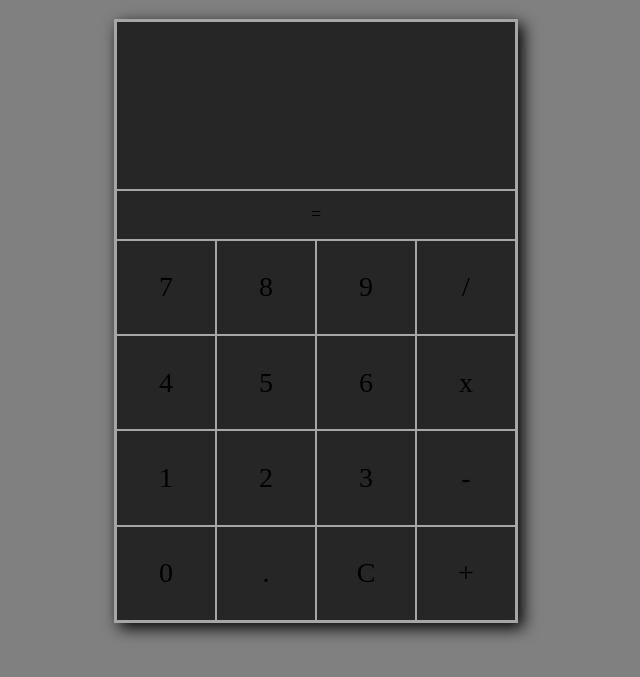
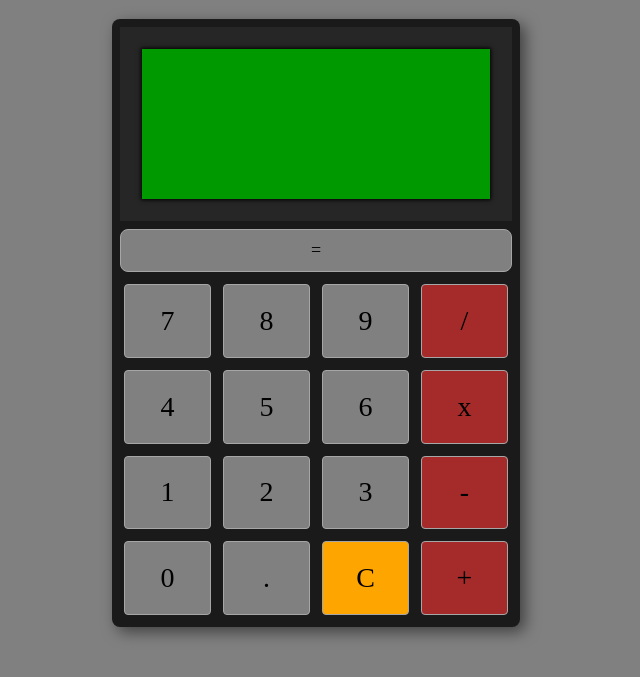
Before and after one commit to FeralTurtle/TOP_Calculator, a plain HTML site: page index.html in a window 1280 px wide. Shown: the part 69-746 px from the top of the page, without its empty margins (324-964 px from the left). Drawn offline with Linux system fonts and the light colour scheme.

Commit message:
CSS polish

```diff
--- a/index.html
+++ b/index.html
@@ -10,7 +10,9 @@
 <body>
     <h1>Simple calculator</h1>
     <div class="calculator">
-        <div class="display"></div>
+        <div class="display-container">
+            <div class="display"></div>
+        </div>
         <div class="equals">=</div>
         <div class="nums"></div>
     </div>
--- a/script.js
+++ b/script.js
@@ -126,6 +126,20 @@ function addEqualsEvent() {
     });
 }
 
+function addAdditionalCSSClasses() {
+    const btns = document.querySelectorAll(".nums div");
+    btns.forEach(btn => {
+        let currentChar = btn.textContent;
+        let inputType = determineInputType(currentChar);
+
+        if (inputType === "isOperator") {
+            btn.className = "operator";
+        } else if (inputType === "isClear") {
+            btn.className = "clear";
+        }
+    });
+}
+
 
 const display = document.querySelector(".display");
 const gridContainer = document.querySelector(".nums");
@@ -147,3 +161,4 @@ display.append(displayValue);
 makeButtons();
 addBtnClickEvents();
 addEqualsEvent();
+addAdditionalCSSClasses();
--- a/styles.css
+++ b/styles.css
@@ -11,26 +11,31 @@ body {
     align-items: center;
 }
 
-/* Main container (calculator) */
+/* Main container (calculator) and display */
 .calculator {
     display: flex;
     flex-direction: column;
     width: 400px;
     height: 600px;
-    background-color: var(--primary-color);
-    border: 2px solid var(--secondary-color);
-    box-shadow: 5px 5px 15px #000000;
+    padding: 4px;
+    background-color: #1a1a1a;
+    border-radius: 8px;
+    box-shadow: 5px 5px 15px #404040;
 }
 
-/* Grid items (button groups) */
+.display-container {
+    background-color: #262626;
+    padding: 22px;
+    margin: 4px;
+}
+
 .display {
     height: 150px;
-    background-color: var(--primary-color);
-    border: 1px solid var(--secondary-color);
-    padding: 12px;
-    font-size: 65px;
+    background-color: #009900;
+    font-size: 35px;
     word-wrap: break-word;
     overflow: auto;
+    box-shadow: 0 0 4px 1px #000000;
 }
 
 .equals {
@@ -38,17 +43,22 @@ body {
     justify-content: center;
     align-items: center;
     height: 50px;
-    background-color: var(--primary-color);
+    margin: 4px;
+    background-color: #808080;
     border: 1px solid var(--secondary-color);
+    border-radius: 8px;
     font-size: 18px;
     transition: background-color .25s;
 }
 
+/* Grid items (button groups) */
 .nums {
     display: grid;
     grid-template-columns: repeat(4, 1fr);
     grid-template-rows: repeat(4, 1fr);
+    gap: 12px;
     height: 400px;
+    padding: 8px;
     font-size: 28px;
 }
 
@@ -56,9 +66,18 @@ body {
     display: flex;
     justify-content: center;
     align-items: center;
-    background-color: var(--primary-color);
+    background-color: #808080;
     border: 1px solid var(--secondary-color);
+    border-radius: 4px;
     transition: background-color .25s;
+}
+
+div.operator {
+    background-color: #a52a2a;
+}
+
+div.clear {
+    background-color: #ffa500;
 }
 
 /* Effects */
```
